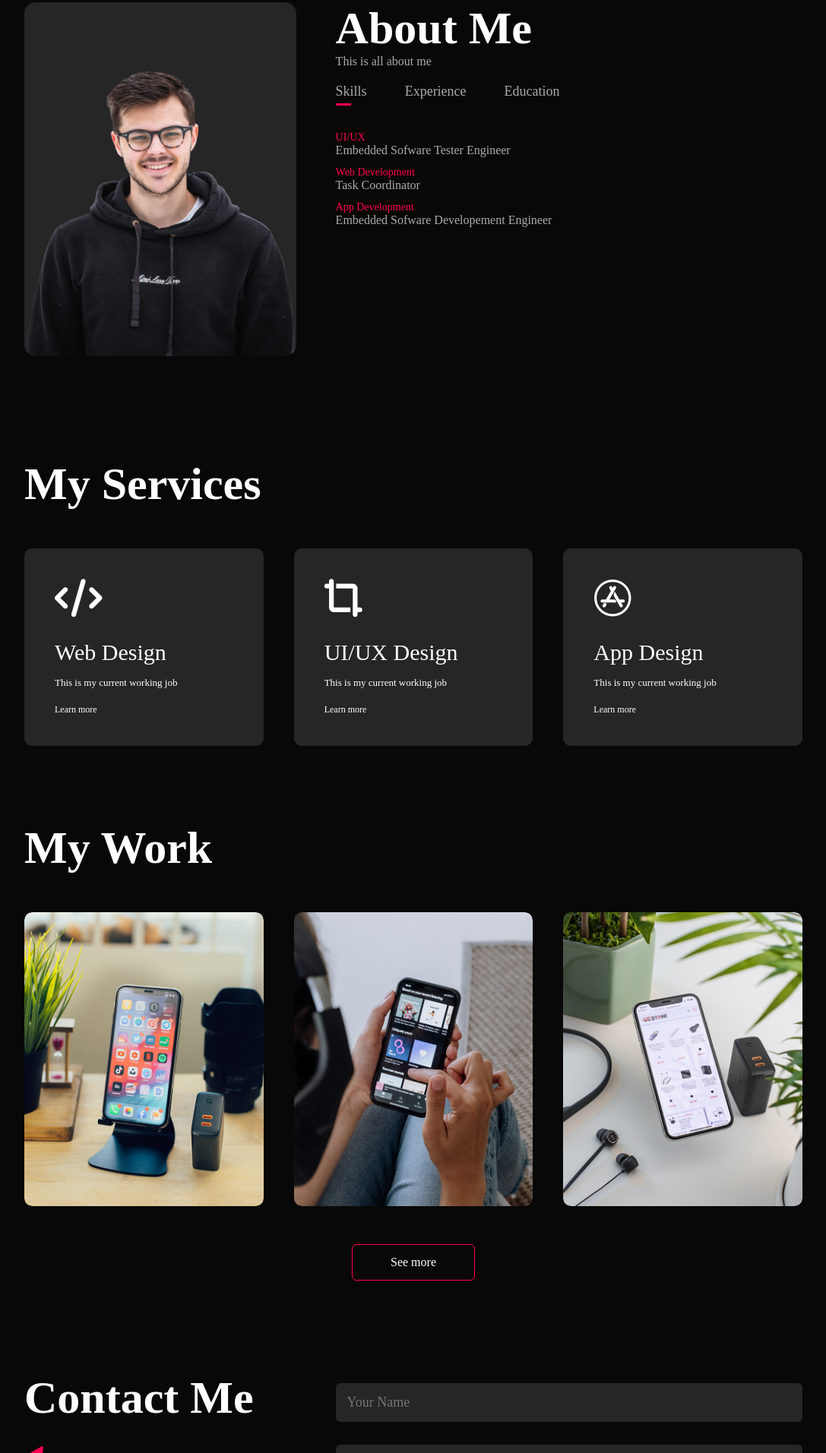
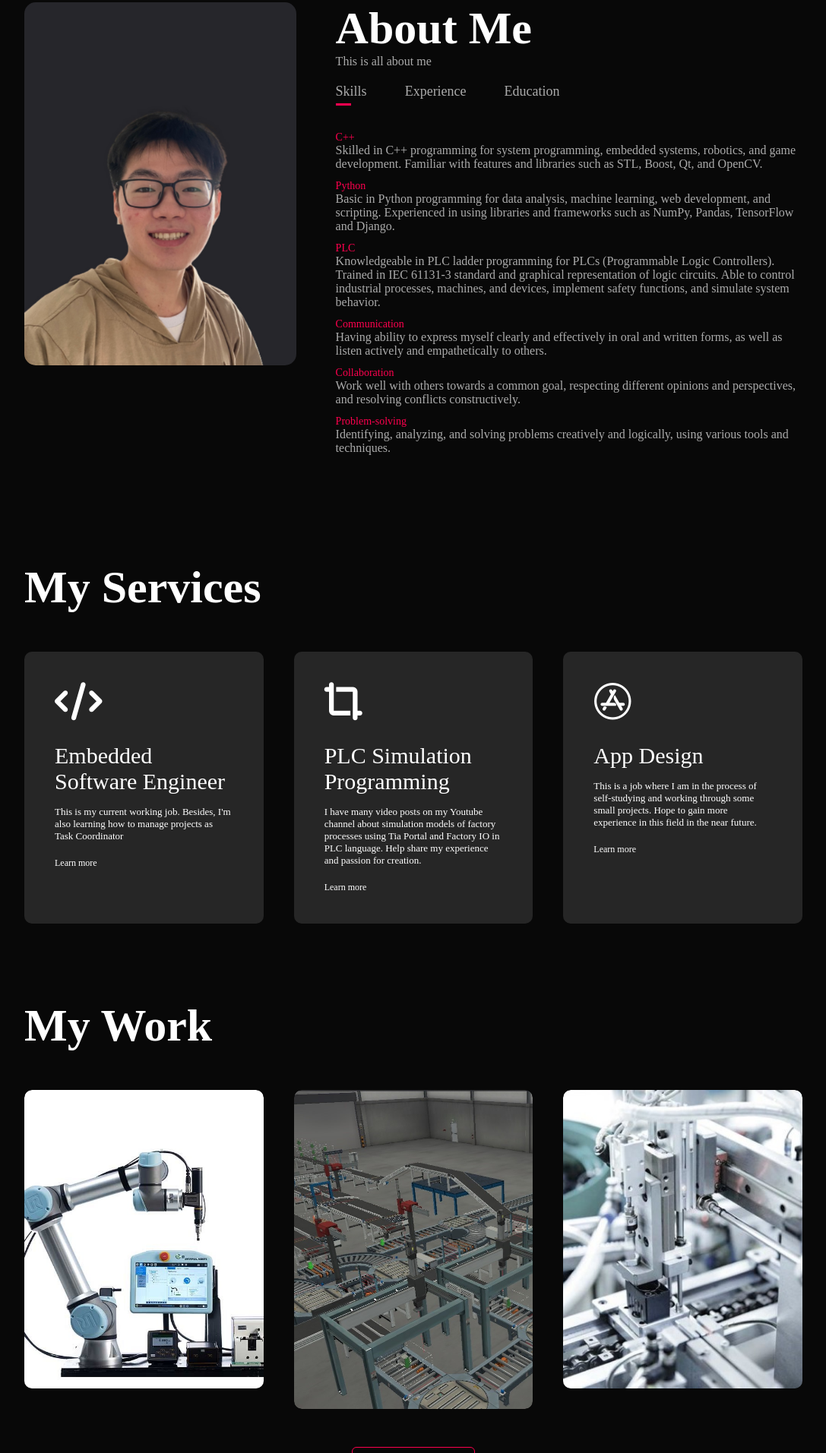
Before and after one commit to Tom-Wayne-04/Portfolio_2023, a plain HTML site: page index.html in a window 1280 px wide. Shown: the part 887-2800 px from the top of the page at 76% size, without its empty margins (96-1183 px from the left). Drawn offline with Linux system fonts and the light colour scheme.

Commit message:
Add files via upload
update feature

```diff
--- a/index.html
+++ b/index.html
@@ -24,7 +24,7 @@
             <i class="fas fa-bars" onclick="openmenu()"></i>
         </nav>
         <div class="header-text">
-            <p>UI/UX Designer</p>
+            <p>Automation and Control Engineer</p>
             <h1>Hi, I'm <span>Duong Binh</span><br>from Vietnam</h1>
         </div>
     </div>
@@ -34,7 +34,7 @@
     <div class="container">
         <div class="row">
             <div class="about-col-1">
-                <img src="images/user.png">
+                <img src="images/myavartar.png">
             </div>
             <div class="about-col-2">
                 <h1 class="sub-title">About Me</h1>
@@ -47,23 +47,42 @@
                 </div>
                 <div class="tab-contents active-tab" id="skills">
                     <ul>
-                        <li><span>UI/UX</span><br>Embedded Sofware Tester Engineer</li>
-                        <li><span>Web Development</span><br>Task Coordinator</li>
-                        <li><span>App Development</span><br>Embedded Sofware Developement Engineer</li>
+                        <li><span>C++</span><br>Skilled in C++ programming for system programming, embedded systems, robotics, and game development. Familiar with features and libraries such as STL, Boost, Qt, and OpenCV.</li>
+                        <li><span>Python</span><br>Basic in Python programming for data analysis, machine learning, web development, and scripting. Experienced in using libraries and frameworks such as NumPy, Pandas, TensorFlow and Django.</li>
+                        <li><span>PLC</span><br>Knowledgeable in PLC ladder programming for PLCs (Programmable Logic Controllers). Trained in IEC 61131-3 standard and graphical representation of logic circuits. Able to control industrial processes, machines, and devices, implement safety functions, and simulate system behavior.</li>
+                        <li><span>Communication</span><br>Having ability to express myself clearly and effectively in oral and written forms, as well as listen actively and empathetically to others.</li>
+                        <li><span>Collaboration</span><br>Work well with others towards a common goal, respecting different opinions and perspectives, and resolving conflicts constructively.</li>
+                        <li><span>Problem-solving</span><br>Identifying, analyzing, and solving problems creatively and logically, using various tools and techniques.</li>
                     </ul>
                 </div>
                 <div class="tab-contents" id="experience">
                     <ul>
-                        <li><span>2022 - Current</span><br>Task Coordinator</li>
-                        <li><span>2022 - 2023</span><br>Embedded Sofware Tester Engineer</li>
-                        <li><span>Future</span><br>Internship at Intel</li>
+                        <li><span>Aug 2019 - Feb 2020</span><br>IoT based Home Automation:<br>With the desire to bring a smart and modern living space at the most reasonable cost to
+                            Vietnamese people. IoT based Home Automation is our solution for research and implementation.</li>
+                        <li><span>Jun 2021 - Dec 2021</span><br>Embedded Programming of DC motor control using PID and Fuzzy:<br>Designed a DC motor model with the control board Arduino Mega 2560. The PID and Fuzzy controllers are programmed on MATLAB Simulink and then loaded
+                            directly into the Arduino board to control the speed and the position of DC motor</li>
+                        <li><span>Aug 2021 - Jan 2022</span><br>3 DoF Robotic Arm (Kit)<br>Was designed to be aninexpensive yet highly versatile robotic arm using the fully configurable Lynxmotion Smart Servo (LSS) actuators.
+                            The four-bar mechanical design ensures the end effectorremains parallel to the
+                            surface, and offloads much of the weight of the joints onto the base</li>
+                        <li><span>Apr 2022 - Aug 2022</span><br>Pneumatic control system using EX-600 Field Bus System:<br> To excute the remote industrial management system. We had applied a monitoring
+                            integrated control device which was sponsored by SMC. With this module, we can
+                            program and monitor system parameters like air pressure, speed, warning, etc.. though
+                            LAN such as IP address. Beside that, we also designed an user inteface that allows
+                            users to control and collect database on mobile devices.</li>
+                        <li><span>Oct 2022 - Now</span><br>Embedded Software Tester Engineer (Bosch Global Software Technology):
+                            <br>• Testing unit test with Cantata for Misubishi project.
+                            <br>• Build environment and test framework for Wave3 and Audi project.
+                            <br>• Tracking test script and analyzing source code.
+                            <br>• Set up environment for simulation and target test.</li>
+                        <!-- <li><span>Future</span><br>Working at Intel</li> -->
+
                     </ul>
                 </div>
                 <div class="tab-contents" id="education">
                     <ul>
-                        <li><span>2018 - Current</span><br>Task Coordinator</li>
-                        <li><span>2018 - 2023</span><br>Embedded Sofware Tester Engineer</li>
-                        <li><span>Past</span><br>Internship at Intel</li>
+                        <li><span>2015 - 2018</span><br>Studied at Phu Nhuan high school</li>
+                        <li><span>2018 - 2022</span><br>Studied Automation and Controlling at University of Technology and Education Ho Chi Minh City (HCMUTE)</li>
+                        <li><span>2022 - Now</span><br>Working as Embedded Software Engineer at Bosch Global Software Technology</li>
                     </ul>
                 </div>
             </div>
@@ -77,20 +96,20 @@
         <div class="services-list">
             <div>
                 <i class="fas fa-code"></i>
-                <h2>Web Design</h2>
-                <p>This is my current working job</p>
+                <h2>Embedded Software Engineer</h2>
+                <p>This is my current working job. Besides, I'm also learning how to manage projects as Task Coordinator</p>
                 <a href="#">Learn more</a>
             </div>
             <div>
                 <i class="fas fa-crop-alt"></i>
-                <h2>UI/UX Design</h2>
-                <p>This is my current working job</p>
-                <a href="#">Learn more</a>
+                <h2>PLC Simulation Programming</h2>
+                <p>I have many video posts on my Youtube channel about simulation models of factory processes using Tia Portal and Factory IO in PLC language. Help share my experience and passion for creation.</p>
+                <a href="https://www.youtube.com/@duongbinh1503/videos">Learn more</a>
             </div>
             <div>
                 <i class="fab fa-app-store"></i>
                 <h2>App Design</h2>
-                <p>This is my current working job</p>
+                <p>This is a job where I am in the process of self-studying and working through some small projects. Hope to gain more experience in this field in the near future.</p>
                 <a href="#">Learn more</a>
             </div>
         </div>
@@ -102,27 +121,27 @@
         <h1 class="sub-title">My Work</h1>
         <div class="work-list">
             <div class="work">
-                <img src="images/work-1.png">
+                <img src="images/robot_1.jpg">
                 <div class="layer">
-                    <h3>Social Media App</h3>
-                    <p>The app connect you to the talented people around the world.</p>
-                    <a href="#"><i class="fas fa-external-link-alt"></i></a>
+                    <h3>Embedded System</h3>
+                    <p>Control, access, or communicate data in various electric/electronic components.</p>
+                    <a href="https://www.youtube.com/watch?v=H_favHz-KRk&list=PLg7fc3hxFFUjK6QY1q6jgGfH_efbXKELO"><i class="fas fa-external-link-alt"></i></a>
                 </div>
             </div>
             <div class="work">
-                <img src="images/work-2.png">
+                <img src="images/pic-2.jpg">
                 <div class="layer">
-                    <h3>Music App</h3>
-                    <p>The app connect you to the talented people around the world.</p>
-                    <a href="#"><i class="fas fa-external-link-alt"></i></a>
+                    <h3>PLC Simulation</h3>
+                    <p>Factory I/O is a 3D factory simulation software that can be used for learning automation technologies, such as PLC, microcontrollers, Modbus, OPC, etc. Factory I/O allows users to quickly build a virtual factory using a library of common industrial parts and scenes.</p>
+                    <a href="https://www.youtube.com/watch?v=heR9ts16tlA&t=90s"><i class="fas fa-external-link-alt"></i></a>
                 </div>
             </div>
             <div class="work">
-                <img src="images/work-3.png">
+                <img src="images/pic3.jpg">
                 <div class="layer">
-                    <h3>Online Shopping App</h3>
-                    <p>The app connect you to the talented people around the world.</p>
-                    <a href="#"><i class="fas fa-external-link-alt"></i></a>
+                    <h3>Pneumatic System</h3>
+                    <p>A pneumatic system works by using a central compressor to generate and supply compressed air to the system. The compressed air is then filtered, cooled, and controlled by various devices to perform specific tasks. The compressed air can be used to create linear or rotary motion, to operate tools or machines, to lift or move objects.</p>
+                    <a href="https://www.youtube.com/watch?v=eLHpNn1RYT0&list=PLg7fc3hxFFUiKTl-Vlib8KnMuciZkMflC"><i class="fas fa-external-link-alt"></i></a>
                 </div>
             </div>
         </div>
@@ -135,15 +154,15 @@
         <div class="row">
             <div class="contact-left">
                 <h1 class="sub-title">Contact Me</h1>
-                <p><i class="fas fa-paper-plane"></i> contact@example.com</p>
+                <p><i class="fas fa-paper-plane"></i> duong.sibinh2506@gmail.com</p>
                 <p><i class="fas fa-phone-square-alt"></i> 0898425069</p>
                 <div class="social-icons">
                     <a href="https://www.facebook.com/binh.duong.si.2000/"><i class="fab fa-facebook"></i></a>
-                    <a href=""><i class="fab fa-twitter-square"></i></a>
+                    <a href="https://www.youtube.com/@duongbinh1503/videos"><i class="fa-brands fa-youtube"></i>
                     <a href="https://www.instagram.com/"><i class="fab fa-instagram"></i></a>
                     <a href="https://www.linkedin.com/"><i class="fab fa-linkedin"></i></a>
                 </div>
-                <a href="images/my-cv.pdf" download class="btn btn2">Download CV</a>
+                <a href="images/CV_INTEL_DUONGSIBINH.pdf" download class="btn btn2">Download CV</a>
             </div>
             <div class="contact-right">
                 <form name="submit-to-google-sheet">
@@ -191,7 +210,7 @@
 
 </script>
 <script>
-const scriptURL = "https://script.google.com/macros/s/AKfycbyHwBv2MoWN2S_mOD-yn9OHOEgwjwGyd-O0EOj2OL_Cft6Pwo2zxissnLxyuV_MDr1IGw/exec"
+    const scriptURL = 'https://script.google.com/macros/s/AKfycby8v4kETDsXkejC2E2Qwoc2S-zBytl8CvG3zsUe4oNL5bo_zfOzBoYv9xo7yRPJcM4Gsg/exec'
     const form = document.forms['submit-to-google-sheet']
     const msg = document.getElementById("msg")
 
```
Also changed, not shown: images/embedded1.jpg (added), images/myavartar.png (added), images/pic-2.jpg (added), images/pic3.jpg (added), images/robot_1.jpg (added), style.css (line endings or trailing spaces), 1 other file. Lines whose indentation alone changed are shown as unchanged.
